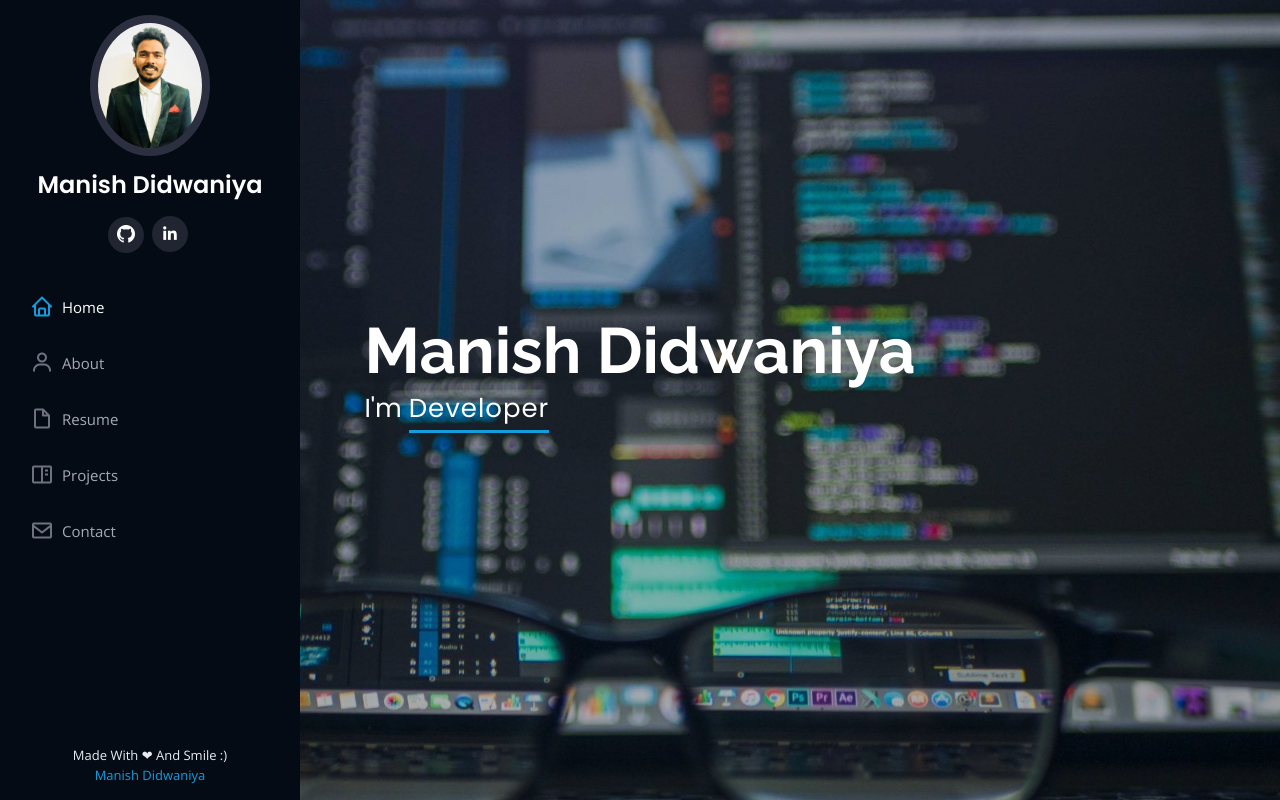
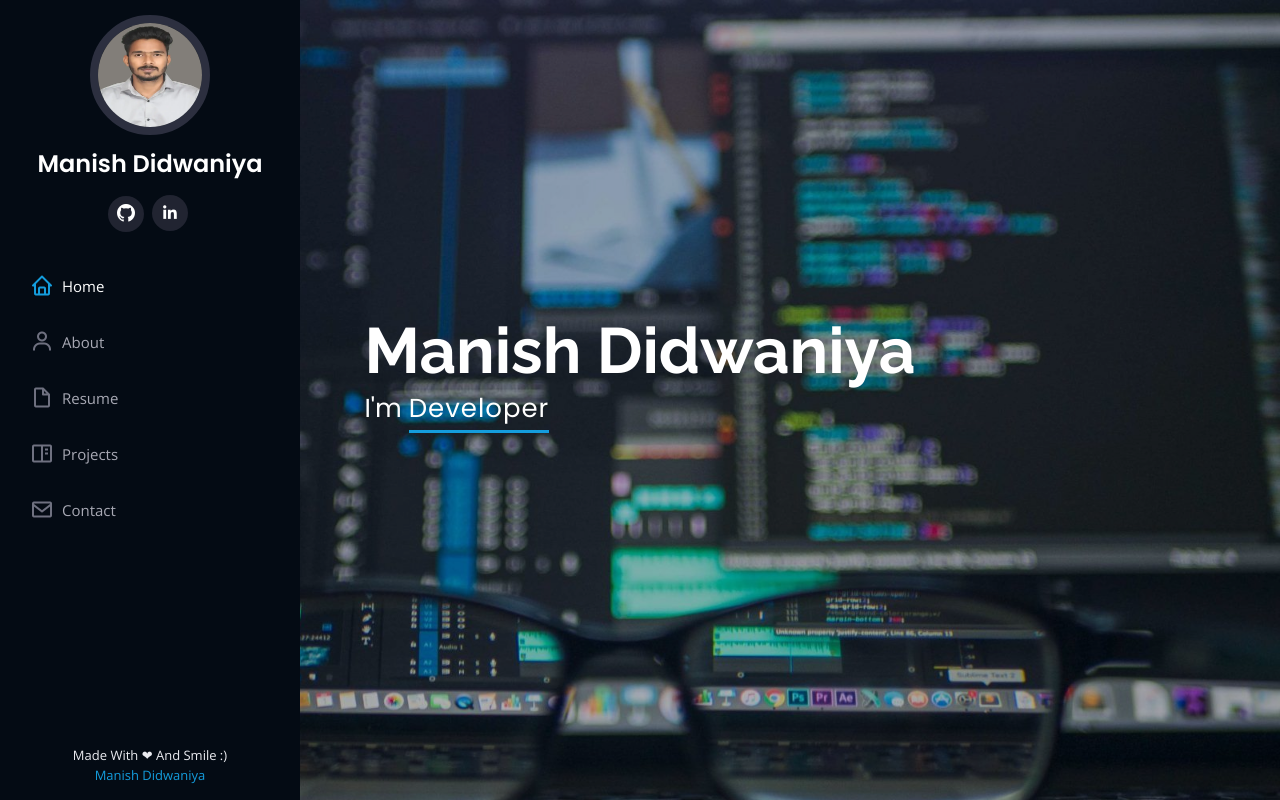
Before and after one commit to manishdidwaniya/digitalportfolio, a plain HTML site: page index.html in a window 1280 px wide. Shown: the top 800 px of the page. Drawn offline with nearby package versions, Linux system fonts and the light colour scheme.

Commit message:
Update index.html

```diff
--- a/index.html
+++ b/index.html
@@ -10,7 +10,7 @@
   <meta content="" name="keywords">
 
   <!-- Favicons -->
-  <link href="assets/img/favicon.png" rel="icon">
+  <link href="assets/img/myphoto.webp" rel="icon">
   <link href="assets/img/apple-touch-icon.png" rel="apple-touch-icon">
 
   <!-- Google Fonts -->
@@ -39,7 +39,7 @@
     <div class="d-flex flex-column">
 
       <div class="profile">
-        <img src="assets/img/IMG-4472 - Copyfinal.jpg" alt="" class="img-fluid rounded-circle">
+        <img src="assets/img/myphoto.webp" alt="" class="img-fluid rounded-circle">
         <h1 class="text-light"><a href="index.html">Manish Didwaniya</a></h1>
         <div class="social-links mt-3 text-center">
           <a href="#" class="github"><i class="bi bi-github"></i></a>
```
